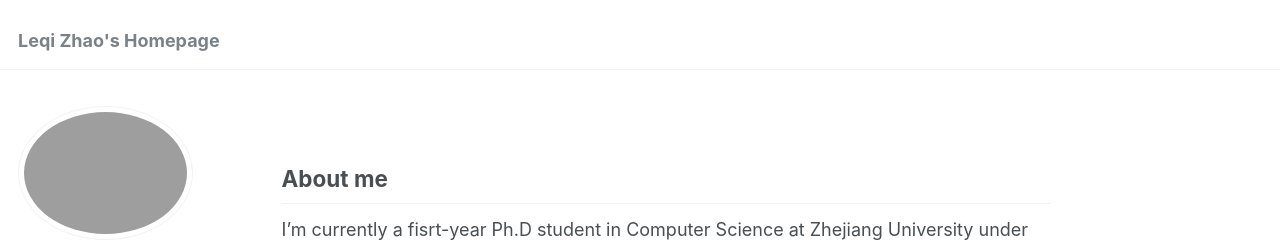
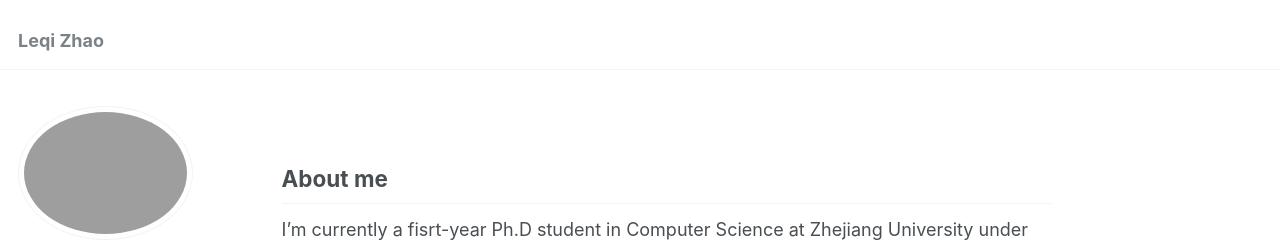
Before and after one commit to 7rem0r/7rem0r.github.io, a Jekyll site: the page built from _pages/about.md, in a window 1280 px wide. Shown: the top 242 px of the page. Built offline with Jekyll 4.4.1, drawn with Linux system fonts in a browser that asks for light colours.

Commit message:
Update _config.yml

```diff
--- a/_config.yml
+++ b/_config.yml
@@ -8,7 +8,7 @@
 
 # Basic Site Settings
 locale                   : "en-US"
-title                    : "Leqi Zhao's Homepage"
+title                    : "Leqi Zhao"
 title_separator          : "-"
 name                     : &name "Leqi Zhao"
 description              : &description "Ph.D. Student at Zhejiang University"
```
